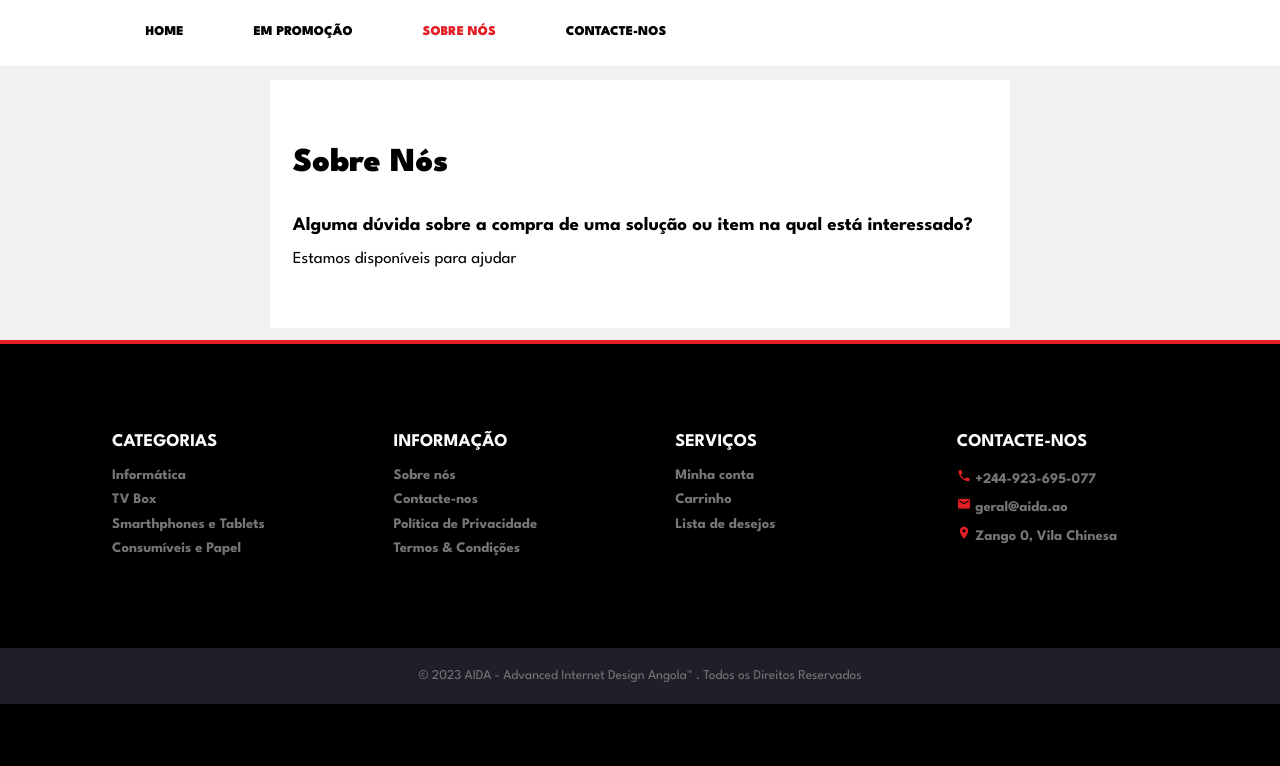
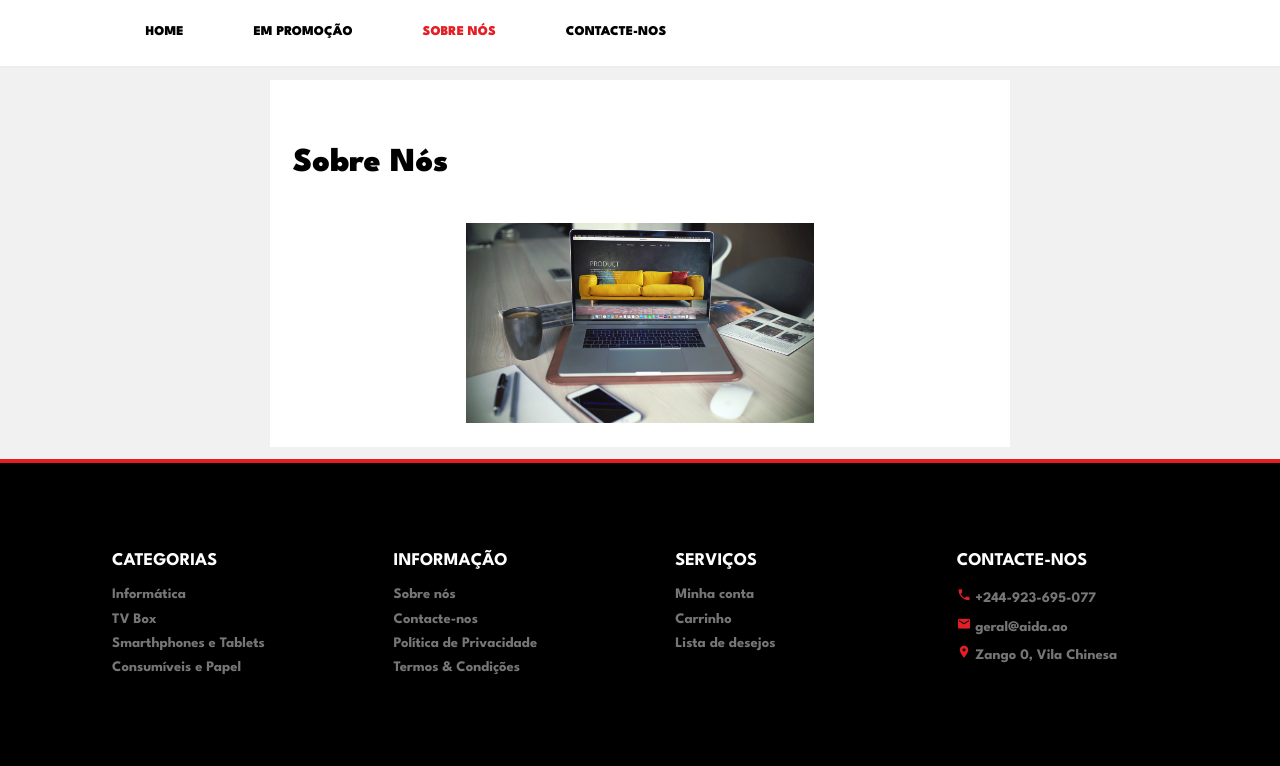
Before and after one commit to K4p4h4l4/AIDA3, a PHP site: page /sobre.php in a window 1280 px wide. Shown: the part 206-972 px from the top of the page. Before the commit the page ends 910 px from the top, so only its background shows below. Run offline with PHP 8.4, Linux system fonts and the light colour scheme.

Commit message:
Inicio do css do sobre nós
Css da página sobre nós

```diff
--- a/css/sobrenos.css
+++ b/css/sobrenos.css
@@ -45,3 +45,30 @@
     font-size: var(--font-size15);
     margin: 1.5rem 0;
 }
+
+/*************************\
+   Con da empresa
+\*************************/
+.about__info-holder{
+    width: 50%;
+    background-color: var(--default-white);
+    margin: 0 auto;
+    display: flex;
+}
+
+.about__img-info{
+    width: 50%;
+    padding: 2rem 0;
+    display: flex;
+    flex-wrap: wrap;
+    flex-direction: column;
+}
+
+.about__company-holder{
+    width: 100%;
+}
+
+.about__company-holder img{
+    width: 100%;
+    object-fit: cover;
+}
--- a/sobre.php
+++ b/sobre.php
@@ -303,8 +303,11 @@
             <div class="about__header-holder">
                 <div class="about__header-title">
                     <h2 class="about__title">Sobre Nós</h2>
-                    <h3 class="about__subtitle">Alguma dúvida sobre a compra de uma solução ou item na qual está interessado?</h3>
-                    <p class="about__p">Estamos disponíveis para ajudar</p>
+                </div>
+            </div>
+            <div class="about__info-holder">
+                <div class="about__company-holder">
+                    <img src="img/igor-miske-Px3iBXV-4TU-unsplash.jpg" alt="">
                 </div>
             </div>
         </div>
```
Also changed, not shown: img/igor-miske-Px3iBXV-4TU-unsplash.jpg (added).
